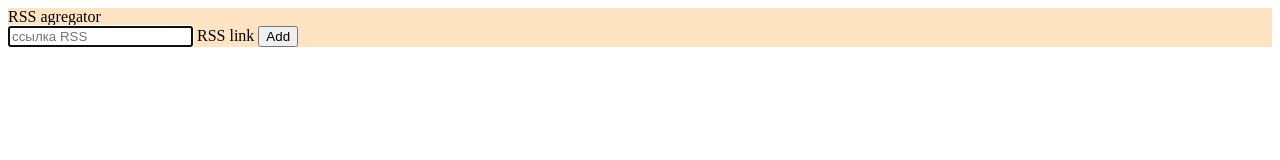
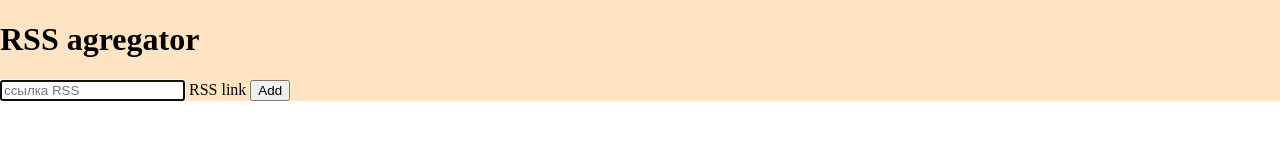
Before and after one commit to sergunya/frontend-project-lvl3, a website built with webpack: page index.html in a window 1280 px wide. Built offline with nearby package versions, Linux system fonts and the light colour scheme.

Commit message:
Started to make the html looks good

```diff
--- a/index.html
+++ b/index.html
@@ -8,7 +8,7 @@
     <body class="flex-content">
         <div class="header">
             <div>
-                <h1§>RSS agregator</h1>
+                <h1>RSS agregator</h1>
                 <form action="">
                     <input id="url-input" autofocus="" required="" name="url" aria-label="url" placeholder="ссылка RSS" autocomplete="off"> <label for="url-input">RSS link</label>
                     <button type="submit" aria-label="add">Add</button>
--- a/src/style.css
+++ b/src/style.css
@@ -2,8 +2,13 @@
 .flex-content {
     display: flex;
     flex-direction: column;
+    margin: 0;
 }
 
 .header {
+    display: block;
     background-color: bisque;
+    margin: 0;
+    /* padding: 0; */
+    width: 100%;
 }
```
